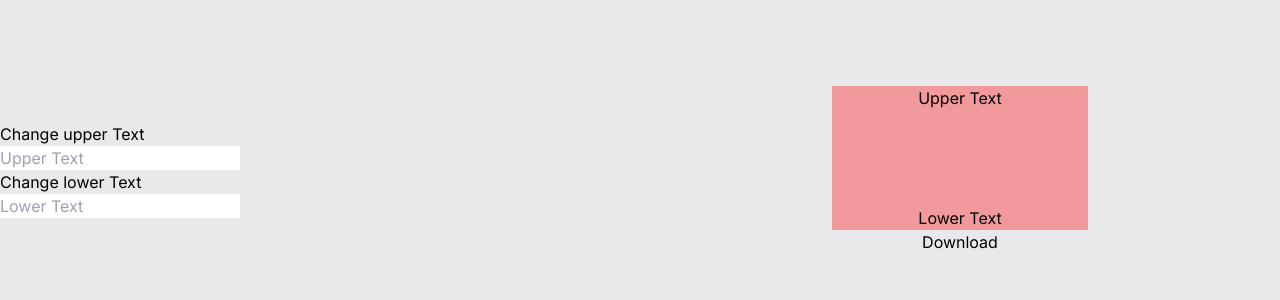
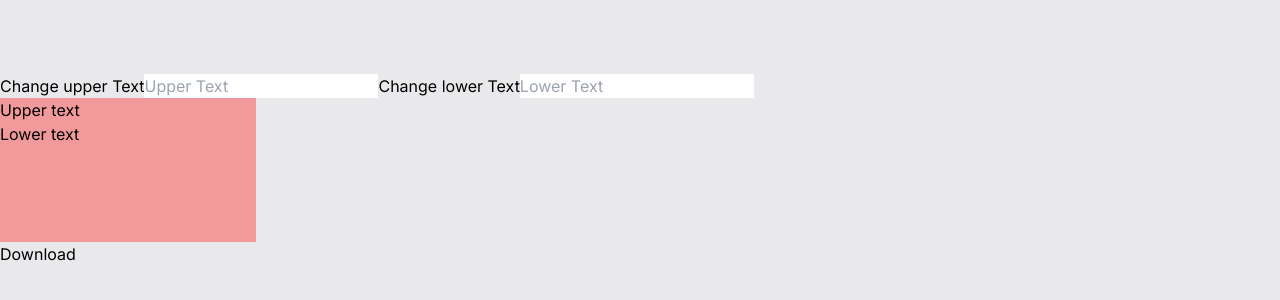
Before and after one commit to Animish01/meme-app, a Next.js app: page / in a window 1280 px wide. Shown: the part 230-530 px from the top of the page. Built offline with nearby package versions, Linux system fonts and the light colour scheme.

Commit message:
Text editting feature

```diff
--- /dev/null
+++ b/components/Meme.tsx
@@ -0,0 +1,33 @@
+'use client'
+
+import { useState } from "react";
+
+export default function Meme () {
+  const [upperText, setUpperText] = useState('Upper text');
+  const [lowerText, setLowerText] = useState('Lower text');
+
+  const changeUpperText = (e:any) => {
+    setUpperText(e.target.value);
+  }
+  const changeLowerText = (e:any) => {
+    setLowerText(e.target.value);
+  }
+
+  return (
+    <div className="flex w-screen justify-around">
+      <div className="texts flex-1 flex flex-col justify-center">
+          <label className=" max-w-60">Change upper Text</label>
+          <input id="upperText" placeholder="Upper Text"  className="max-w-60" onChange={changeUpperText}/>
+          <label className=" max-w-60">Change lower Text</label>
+          <input id="lowerText" placeholder="Lower Text" className="max-w-60" onChange={changeLowerText}/>
+        </div>
+        <div className="meme flex-1 flex flex-col items-center justify-center">
+          <div id="img" className="w-60 h-32 flex flex-col justify-between items-center">
+            <div id="upperImgText" className="flex items-center">{upperText}</div>
+            <div id="lowerImgText" className="flex items-center">{lowerText}</div>
+          </div>
+          <button>Download</button>
+        </div>
+    </div>
+  )
+}
--- a/src/app/page.tsx
+++ b/src/app/page.tsx
@@ -1,21 +1,19 @@
+import Meme from "../../components/Meme";
+
 export default function Home() {
+  let upperText = 'Upper text';
+  let lowerText = 'Lower text';
+  const changeUpperText = (e:any) => {
+    upperText = e.target.value;
+  }
+  const changeLowerText = (e:any) => {
+    lowerText = e.target.value;
+  }
+
   return (
     <main className="w-screen">
-      <div className="flex w-screen justify-around">
-        <div className="texts flex-1 flex flex-col justify-center">
-          <label className=" max-w-60">Change upper Text</label>
-          <input id="upperText" placeholder="Upper Text"  className="max-w-60"/>
-          <label className=" max-w-60">Change lower Text</label>
-          <input id="lowerText" placeholder="Lower Text" className="max-w-60" />
-        </div>
-        <div className="meme flex-1 flex flex-col items-center justify-center">
-          <div id="img" className="w-60 h-32 flex flex-col justify-between items-center">
-            <div id="upperImgText" className="flex items-center">Upper Text</div>
-            <div id="lowerImgText" className="flex items-center">Lower Text</div>
-          </div>
-          <button>Download</button>
-        </div>
-      </div>
+
+        <Meme />
     </main>
   );
 }
```
